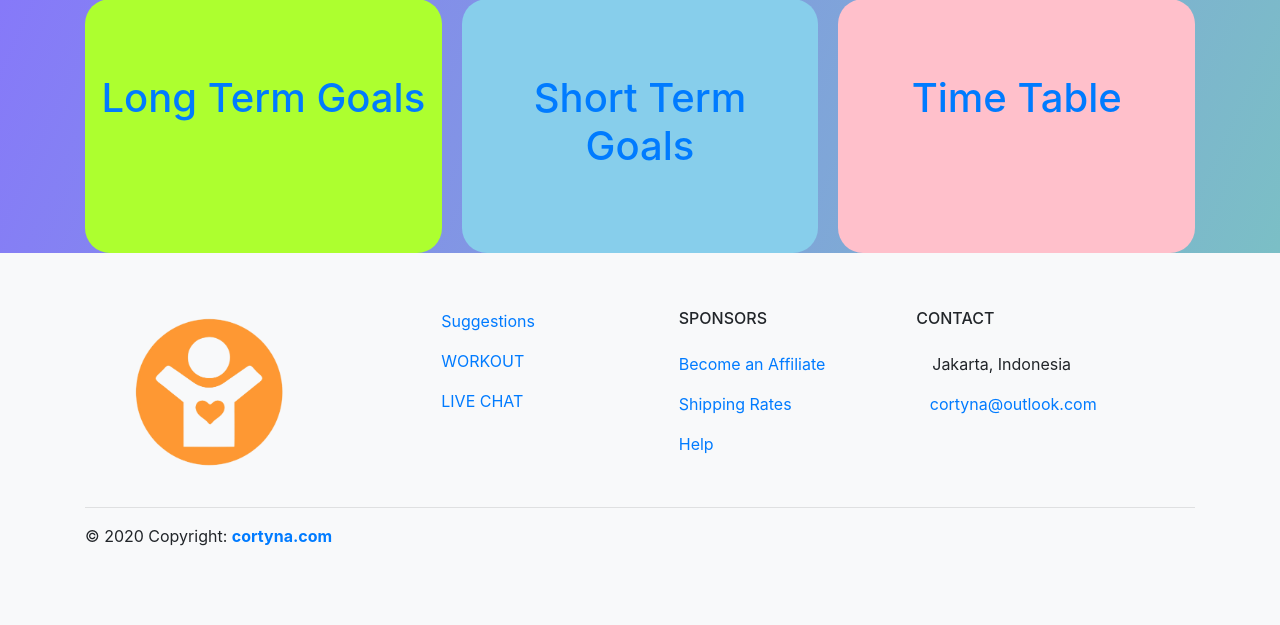
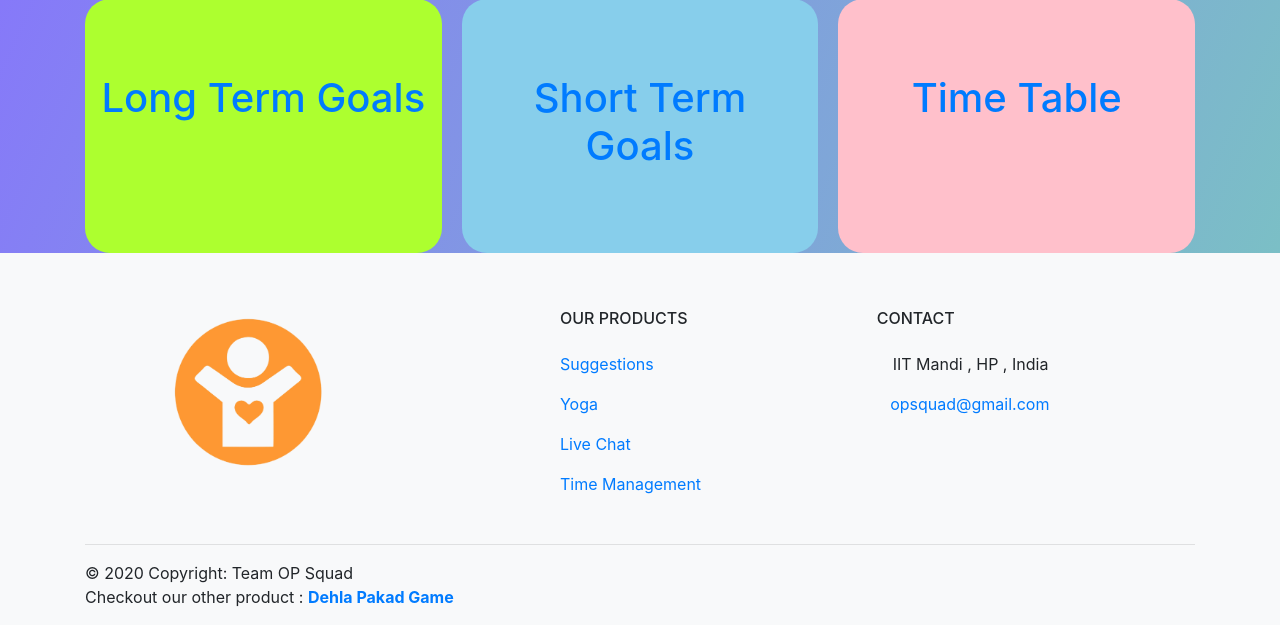
Before and after one commit to pranshukharkwal/WeCare, a Flask app: page / in a window 1280 px wide. Shown: the part 370-995 px from the top of the page. Before the commit the page ends 916 px from the top, so only its background shows below. Run offline with Flask 2, Linux system fonts and the light colour scheme; some libraries are stand-ins or nearby versions.

Commit message:
Add footer and shift chat feature to a different route

```diff
--- a/app.py
+++ b/app.py
@@ -9,29 +9,29 @@ socketio = SocketIO(app, manage_session=False)
 
 @app.route('/', methods=['GET', 'POST'])
 def index():
-    """Login form to enter a room."""
-    if request.method == 'POST':
-        session['name'] = request.form['name']
-        session['room'] = request.form['room']
-        return redirect(url_for('.chat'))
-    else:
-        return render_template('index.html')
+    return render_template('index.html')
 
 
 @app.route('/yoga', methods=['GET'])
 def yoga_page():
     return render_template('yoga.html')
 
+@app.route('/chat', methods=['GET', 'POST'])
+def chat():
+    if request.method == 'POST':
+        session['name'] = request.form['name']
+        session['room'] = request.form['room']
+        return redirect(url_for('.chatroom'))
+    else:
+        return render_template('chat.html')
 
-@app.route('/chat')
-def chat():
-    """Chat room. The user's name and room must be stored in
-    the session."""
+@app.route('/chatroom')
+def chatroom():
     name = session.get('name', '')
     room = session.get('room', '')
     if name == '' or room == '':
-        return redirect(url_for('.index'))
-    return render_template('chat.html', name=name, room=room)
+        return redirect(url_for('.chat'))
+    return render_template('chatroom.html', name=name, room=room)
 
 
 @app.route('/suggestions')
--- a/templates/footer.html
+++ b/templates/footer.html
@@ -7,85 +7,48 @@
 
       <hr class="w-100 clearfix d-md-none">
 
+
       <div class="col-lg-2 col-xl-2 mx-auto mt-3">
+        <h6 class="text-uppercase mb-4 font-weight-semi-bold">Our Products</h6>
         <p class="mw-100  center">
           <a class="a" href="/suggestions">Suggestions</a>
         </p>
         <p class="mw-100 center">
-          <a class="a" href="./workout/landing.html">WORKOUT</a>
+          <a class="a" href="/yoga">Yoga</a>
         </p>
         <p class="mw-100 center">
-          <a class="a" href="http://cortynachat.herokuapp.com">LIVE CHAT</a>
+          <a class="a" href="/chat">Live Chat</a>
         </p>
-      </div>
-      <!-- Grid column -->
-
-      <hr class="w-100 clearfix d-md-none">
-
-      <!-- Grid column -->
-      <div class="col-lg-2 col-xl-2 mx-auto mt-3">
-        <h6 class="text-uppercase mb-4 font-weight-semi-bold">Sponsors</h6>
-        <p>
-          <a href="#!">Become an Affiliate</a>
-        </p>
-        <p>
-          <a href="#!">Shipping Rates</a>
-        </p>
-        <p>
-          <a href="#!">Help</a>
+        <p class="mw-100 center">
+          <a class="a" href="/time">Time Management</a>
         </p>
       </div>
 
-      <!-- Grid column -->
       <hr class="w-100 clearfix d-md-none">
 
       <!-- Grid column -->
       <div class="col-lg-3 col-xl-3 mx-auto mt-3">
         <h6 class="text-uppercase mb-4 font-weight-semi-bold">Contact</h6>
         <p>
-          <i class="fas fa-home mr-3" aria-hidden="true"></i>Jakarta, Indonesia</p>
-        <!-- <p>
-                  <a class="b" href="mailto:permitningbo@gmail.com"><i class="fas fa-envelope mr-3"></i>
-                      permitningbo@gmail.com</a></p> -->
-        <a class="a" target="_blank" href="mailto:cortyna@outlook.com?subject=Hi!"><i class="fas fa-envelope"
-            aria-hidden="true"></i> &nbsp;&nbsp;&nbsp;cortyna@outlook.com<p></p></a>
+          <i class="fas fa-home mr-3" aria-hidden="true"></i>IIT Mandi , HP , India</p>
+        <a class="a" target="_blank" href="mailto:opsquad@gmail.com?subject=Hi!"><i class="fas fa-envelope"
+            aria-hidden="true"></i> &nbsp;&nbsp;&nbsp;opsquad@gmail.com<p></p></a>
       </div>
       <!-- Grid column -->
 
     </div>
-    <!-- Footer links -->
-
     <hr>
-
-    <!-- Grid row -->
     <div class="row d-flex align-items-center">
-
-      <!-- Grid column -->
       <div class="col-lg-8">
-
-        <!--Copyright-->
-        <p class="text-center text-md-left">© 2020 Copyright:
-          <a href="https://mdbootstrap.com/education/bootstrap/">
-            <strong>cortyna.com</strong>
+        <p class="text-center text-md-left">© 2020 Copyright: Team OP Squad <br> Checkout our other product :
+          <a href="http://dehla.herokuapp.com">
+            <strong>Dehla Pakad Game</strong>
           </a>
         </p>
 
       </div>
-      <!-- Grid column -->
-
-      <!-- Grid column -->
       <div class="col-lg-4 ml-lg-0">
-
-        <!-- Social buttons -->
-
-
       </div>
-      <!-- Grid column -->
-
     </div>
-    <!-- Grid row -->
-
   </div>
-  <!-- Footer Links -->
-
 </footer>
```
Also changed, not shown: templates/chat.html (+13 -46 lines), templates/chatroom.html (added, +46 -0 lines).
